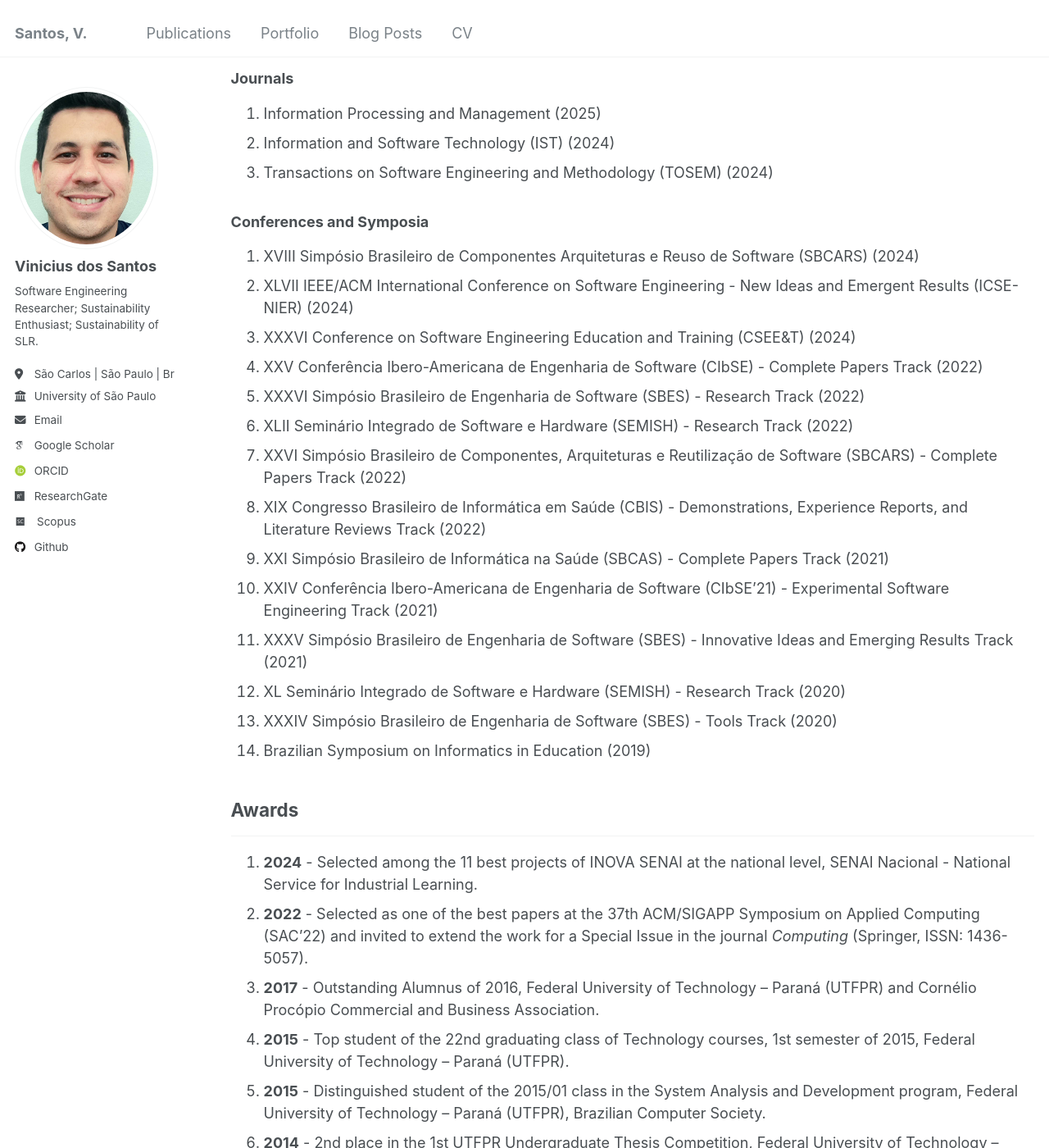
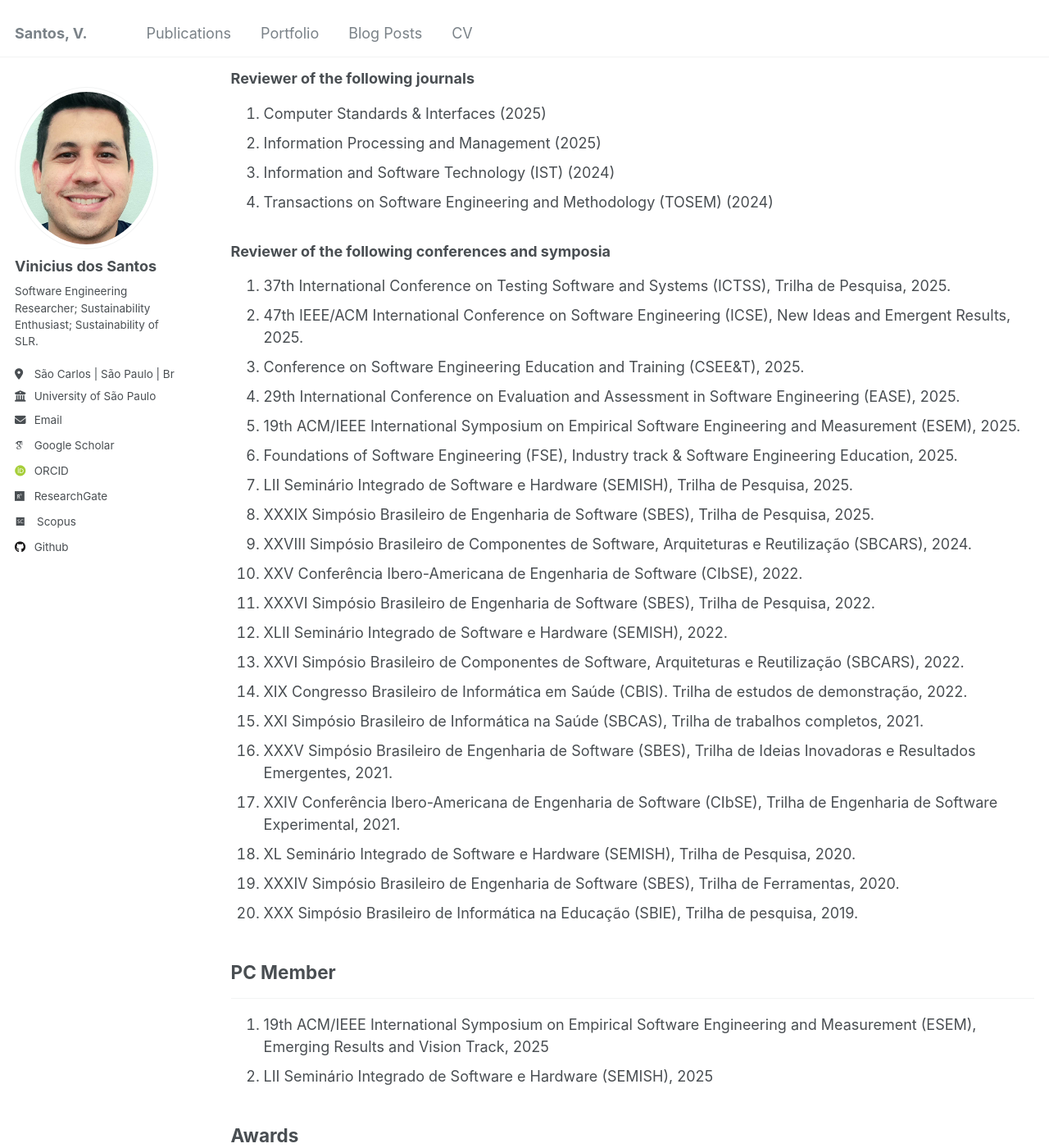
Before and after one commit to vinnydsstos/academic-bio, a Jekyll site: the page built from _pages/cv.md, in a window 1280 px wide and 1400 px high, scrolled down 3719 px. Shown: the whole window at 82% size. Built offline with Jekyll 4.4.1, drawn with Linux system fonts in a browser that asks for light colours; some web fonts are replaced.

Commit message:
Update cv.md

```diff
--- a/_pages/cv.md
+++ b/_pages/cv.md
@@ -115,31 +115,43 @@ Graduated in Systems Analysis and Development from the Federal Technological Uni
  - (https://github.com/CSM-Research) [Applications Repository]
 
 
-
 ## Service
 ---
 
-### Journals
+### Reviewer of the following journals
 
-1. Information Processing and Management (2025)
-2. Information and Software Technology (IST) (2024)
-3. Transactions on Software Engineering and Methodology (TOSEM) (2024)
+1. Computer Standards & Interfaces (2025)
+2. Information Processing and Management (2025)
+3. Information and Software Technology (IST) (2024)
+4. Transactions on Software Engineering and Methodology (TOSEM) (2024)
 
-### Conferences and Symposia
-4. XVIII Simpósio Brasileiro de Componentes Arquiteturas e Reuso de Software (SBCARS) (2024)
-5. XLVII IEEE/ACM International Conference on Software Engineering - New Ideas and Emergent Results (ICSE-NIER) (2024)
-6. XXXVI Conference on Software Engineering Education and Training (CSEE&T) (2024)
-7. XXV Conferência Ibero-Americana de Engenharia de Software (CIbSE) - Complete Papers Track (2022)
-8. XXXVI Simpósio Brasileiro de Engenharia de Software (SBES) - Research Track (2022)
-9. XLII Seminário Integrado de Software e Hardware (SEMISH) - Research Track (2022)
-10. XXVI Simpósio Brasileiro de Componentes, Arquiteturas e Reutilização de Software (SBCARS) - Complete Papers Track (2022)
-11. XIX Congresso Brasileiro de Informática em Saúde (CBIS) - Demonstrations, Experience Reports, and Literature Reviews Track (2022)
-12. XXI Simpósio Brasileiro de Informática na Saúde (SBCAS) - Complete Papers Track (2021)
-13. XXIV Conferência Ibero-Americana de Engenharia de Software (CIbSE'21) - Experimental Software Engineering Track (2021)
-14. XXXV Simpósio Brasileiro de Engenharia de Software (SBES) - Innovative Ideas and Emerging Results Track (2021)
-15. XL Seminário Integrado de Software e Hardware (SEMISH) - Research Track (2020)
-16. XXXIV Simpósio Brasileiro de Engenharia de Software (SBES) - Tools Track (2020)
-17. Brazilian Symposium on Informatics in Education (2019)
+### Reviewer of the following conferences and symposia
+4. 37th International Conference on Testing Software and Systems (ICTSS), Trilha de Pesquisa, 2025.
+5. 	47th IEEE/ACM International Conference on Software Engineering (ICSE), New Ideas and Emergent Results, 2025.
+6. 	Conference on Software Engineering Education and Training (CSEE&T), 2025.
+7. 	29th International Conference on Evaluation and Assessment in Software Engineering (EASE), 2025.
+8. 	19th ACM/IEEE International Symposium on Empirical Software Engineering and Measurement (ESEM), 2025.
+9. 	Foundations of Software Engineering (FSE), Industry track & Software Engineering Education, 2025.
+10. 	LII Seminário Integrado de Software e Hardware (SEMISH), Trilha de Pesquisa, 2025.
+11. 	XXXIX Simpósio Brasileiro de Engenharia de Software (SBES), Trilha de Pesquisa, 2025.
+12. 	XXVIII Simpósio Brasileiro de Componentes de Software, Arquiteturas e Reutilização (SBCARS), 2024.
+13. 	XXV Conferência Ibero-Americana de Engenharia de Software (CIbSE), 2022.
+14. 	XXXVI Simpósio Brasileiro de Engenharia de Software (SBES), Trilha de Pesquisa, 2022.
+15. 	XLII Seminário Integrado de Software e Hardware (SEMISH), 2022.
+16. 	XXVI Simpósio Brasileiro de Componentes de Software, Arquiteturas e Reutilização (SBCARS), 2022.
+17. 	XIX Congresso Brasileiro de Informática em Saúde (CBIS). Trilha de estudos de demonstração, 2022.
+18. 	XXI Simpósio Brasileiro de Informática na Saúde (SBCAS), Trilha de trabalhos completos, 2021.
+19. 	XXXV Simpósio Brasileiro de Engenharia de Software (SBES), Trilha de Ideias Inovadoras e Resultados Emergentes, 2021.
+20. 	XXIV Conferência Ibero-Americana de Engenharia de Software (CIbSE), Trilha de Engenharia de Software Experimental, 2021.
+21. 	XL Seminário Integrado de Software e Hardware (SEMISH), Trilha de Pesquisa, 2020.
+22. 	XXXIV Simpósio Brasileiro de Engenharia de Software (SBES), Trilha de Ferramentas, 2020.
+23. 	XXX Simpósio Brasileiro de Informática na Educação (SBIE), Trilha de pesquisa, 2019.
+
+## PC Member
+---
+
+24. 19th ACM/IEEE International Symposium on Empirical Software Engineering and Measurement (ESEM), Emerging Results and Vision Track, 2025
+25. LII Seminário Integrado de Software e Hardware (SEMISH), 2025
 
 ## Awards
 ---
```
